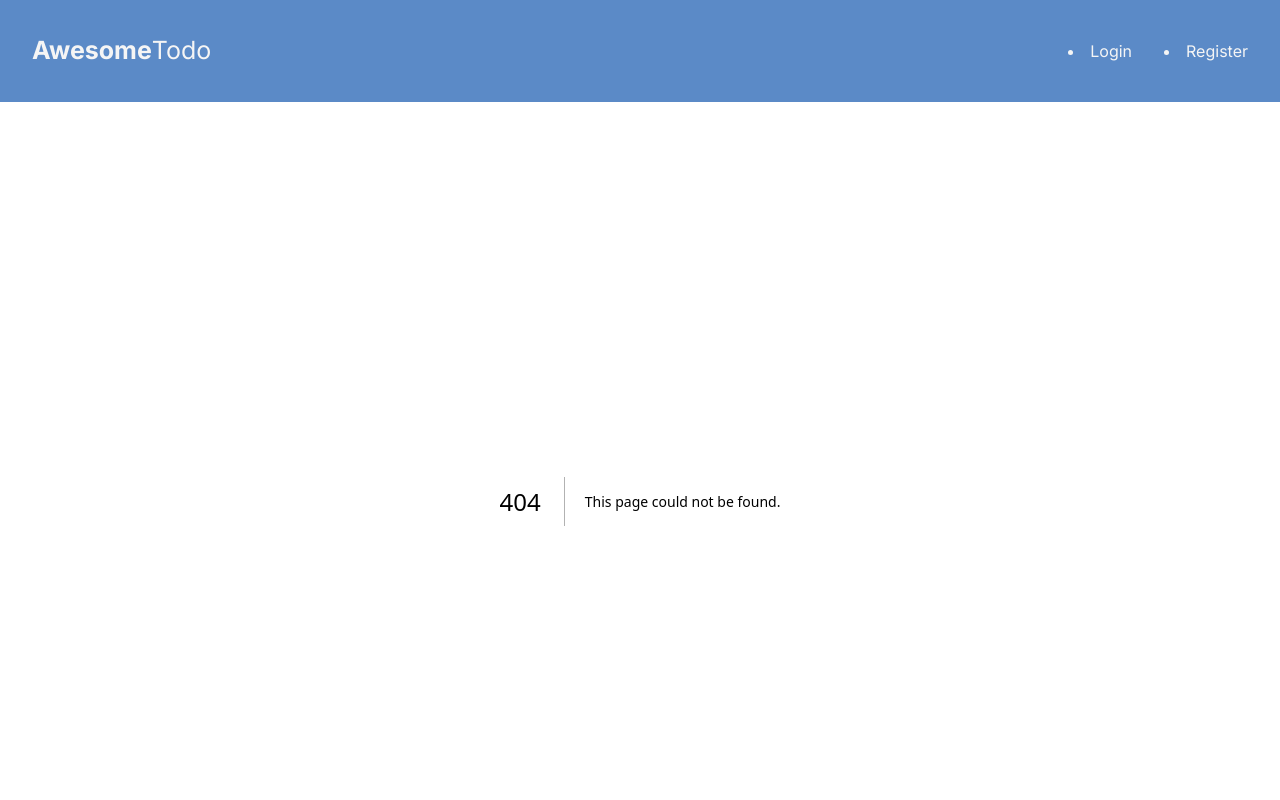
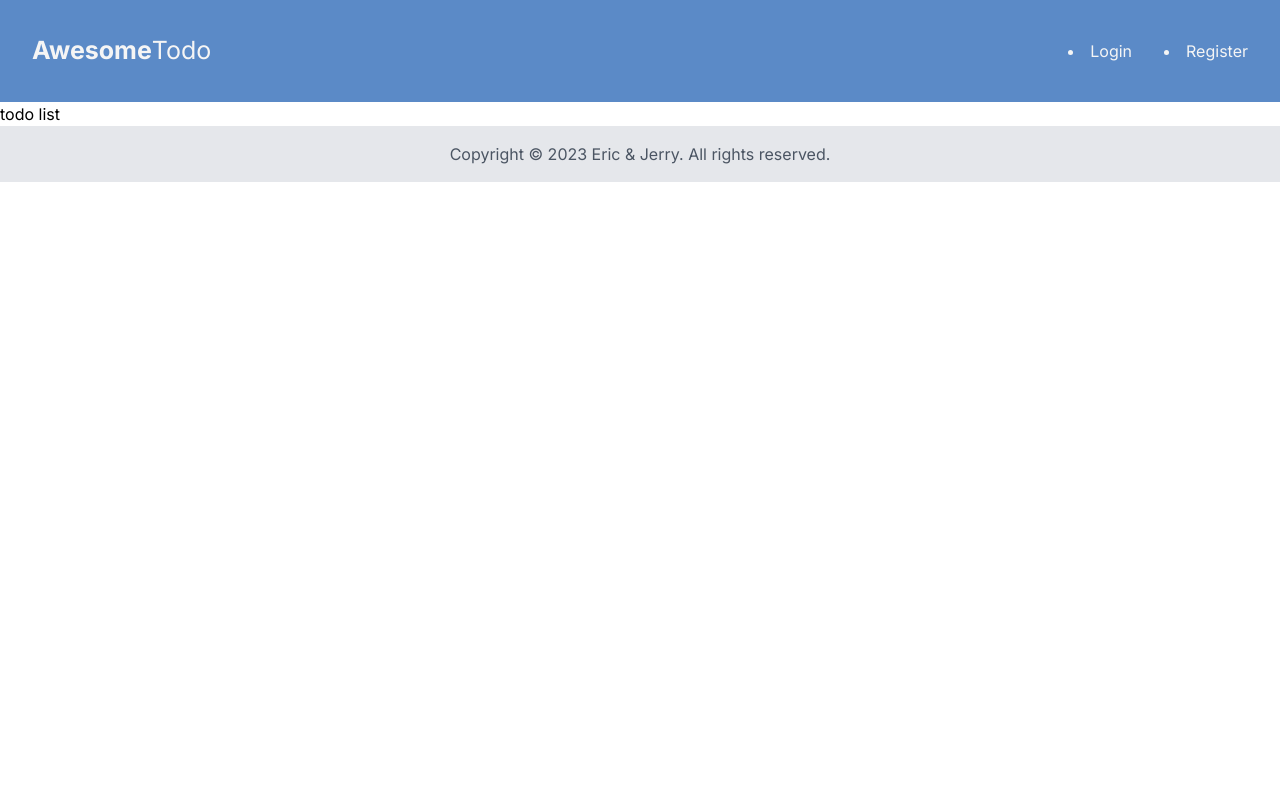
Before and after one commit to ericz02/Project3-Todo-App, a Next.js app: page /todo in a window 1280 px wide. Before the commit this address had no page. Shown: the top 800 px of the page. Built offline with nearby package versions, Linux system fonts and the light colour scheme.

Commit message:
Adds TodoList page

```diff
--- /dev/null
+++ b/app/todo/page.js
@@ -0,0 +1,11 @@
+import TodoList from "@/components/TodoList"
+
+const page = () => {
+    return (
+        <div>
+            <TodoList />
+        </div>
+    )
+}
+
+export default page
--- a/components/Login.jsx
+++ b/components/Login.jsx
@@ -1,7 +1,18 @@
 "use client"
+
+import Link from "next/link"
 
 const Login = () => {
     return <>
+
+        {/* Make sure to delete this eric */}
+        <Link href="/todo" >
+            <button className="bg-red-500 hover:bg-red-600 text-white font-bold py-2 px-4 rounded">
+                Temporary button, links to TodoList page bc supabase isn't setup
+            </button>
+        </Link>
+        {/* Make sure to delete this eric */}
+
         <section className="h-screen">
                     <div className="container h-full px-6 py-24">
                         <div className="g-6 flex h-full flex-wrap items-center justify-center lg:justify-between">
--- /dev/null
+++ b/components/TodoList.jsx
@@ -0,0 +1,10 @@
+const TodoList = () => {
+
+    return (
+        <div>
+            todo list
+        </div>
+    )
+}
+
+export default TodoList;
```
